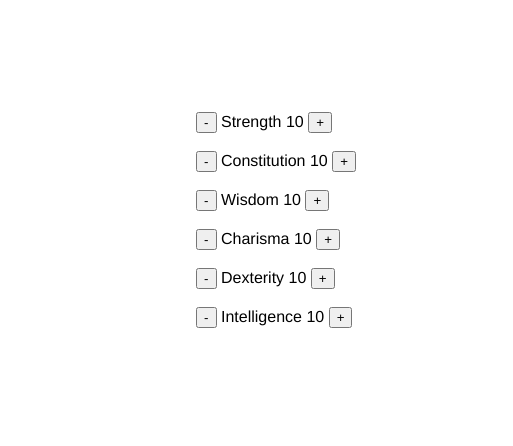
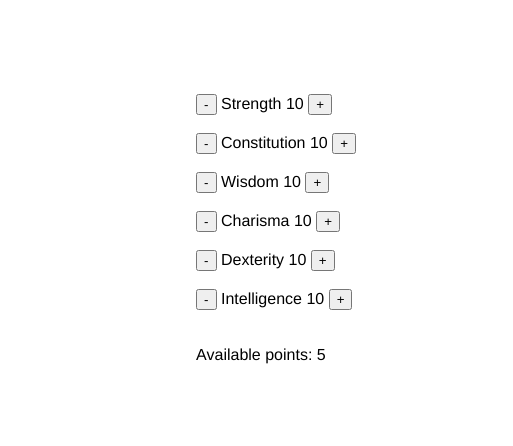
Before and after one commit to mihaisarbu/cavu-training, a plain HTML site: page menu.html in a window 1280 px wide. Shown: the part 238-684 px from the top of the page, 289-802 px from the left. Drawn offline with Linux system fonts and the light colour scheme.

Commit message:
lesson 5 updates

```diff
--- a/menu.html
+++ b/menu.html
@@ -19,30 +19,31 @@
             <img id="class" width=270 height=430 src=""></a><br>
         </td>
         <td width=360>
-            <button type="button" id="Strenght-">-</button>
-            Strength <span>10</span>
-            <button type="button" id="Strenght+">+</button>
+            <button type="button" id="stat0-">-</button>
+            Strength <span id="stat0">10</span>
+            <button type="button" id="stat0+">+</button>
             <br><br>
-            <button type="button" id="Constitution-">-</button>
-            Constitution <span>10</span>
-            <button type="button" id="Constitution+">+</button>
+            <button type="button" id="stat1-">-</button>
+            Constitution <span id="stat1">10</span>
+            <button type="button" id="stat1+">+</button>
             <br><br>
-            <button type="button" id="Wisdom-">-</button>
-            Wisdom <span>10</span>
-            <button type="button" id="Wisdom+">+</button>
+            <button type="button" id="stat2-">-</button>
+            Wisdom <span id="stat2">10</span>
+            <button type="button" id="stat2+">+</button>
             <br><br>
-            <button type="button" id="Charisma-">-</button>
-            Charisma <span>10</span>
-            <button type="button" id="Charisma+">+</button>
+            <button type="button" id="stat3-">-</button>
+            Charisma <span id="stat3">10</span>
+            <button type="button" id="stat3+">+</button>
             <br><br>
-            <button type="button" id="Dexterity-">-</button>
-            Dexterity <span>10</span>
-            <button type="button" id="Dexterity+">+</button>
+            <button type="button" id="stat4-">-</button>
+            Dexterity <span id="stat4">10</span>
+            <button type="button" id="stat4+">+</button>
             <br><br>
-            <button type="button" id="Intelligence-">-</button>
-            Intelligence <span>10</span>
-            <button type="button" id="Intelligence+">+</button>
-            <br><br>
+            <button type="button" id="stat5-">-</button>
+            Intelligence <span id="stat5">10</span>
+            <button type="button" id="stat5+">+</button>
+            <br><br><br>
+            Available points:  <span id="points">5</span>
         </td>
         <td width=500>
             <img id="hero" width=270 height=430 src=""></a><br>
```
